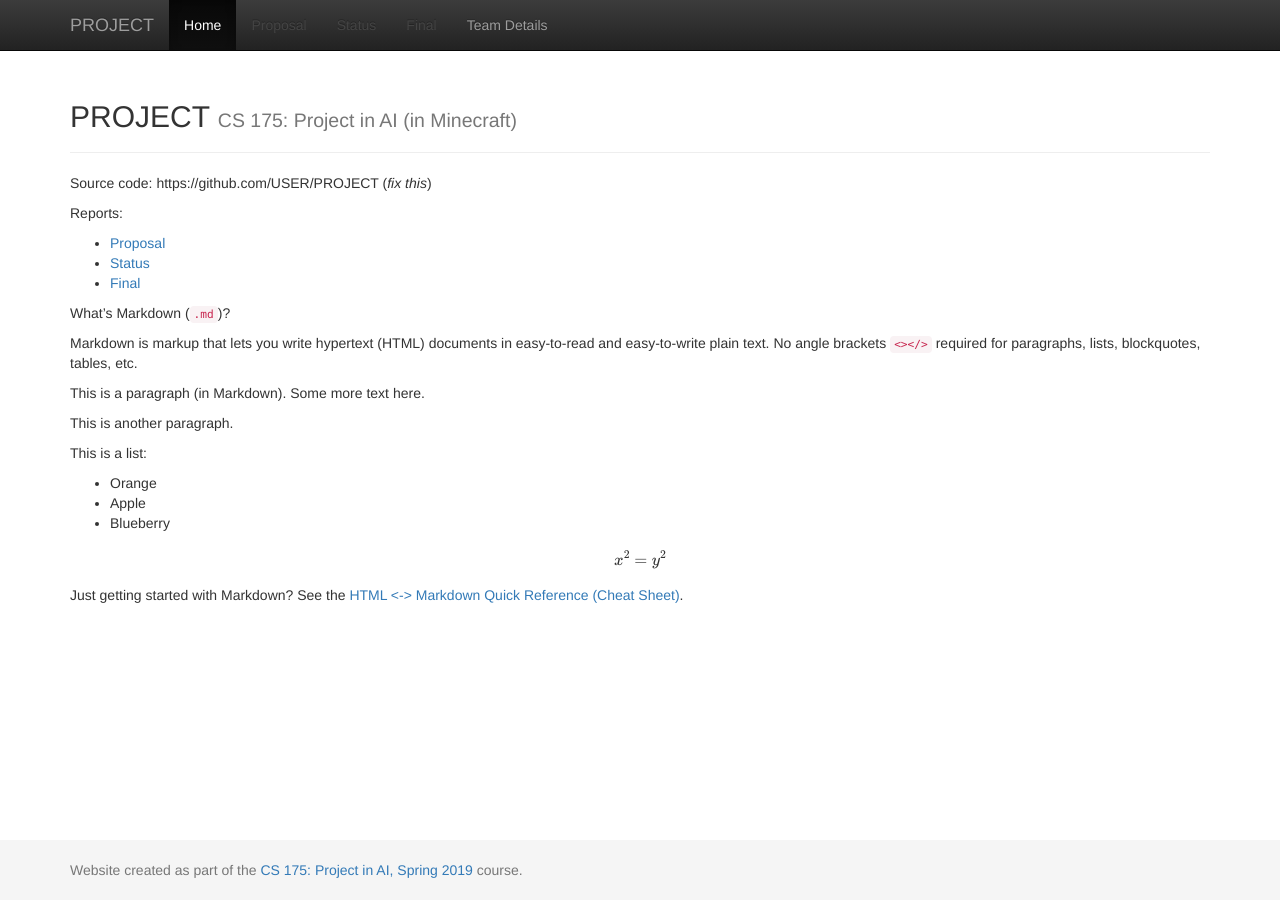
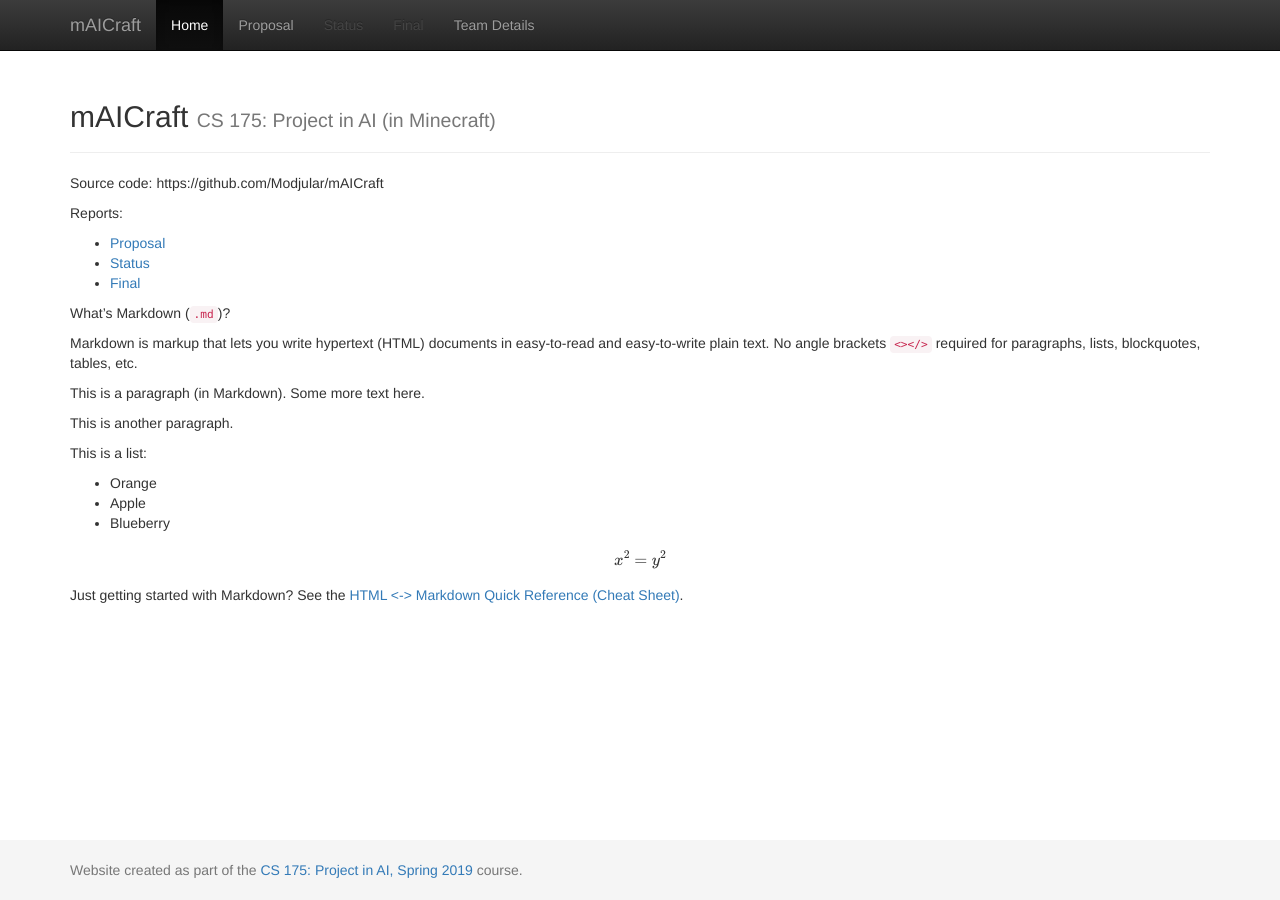
Before and after one commit to Modjular/boringAI, a Jekyll site: the page built from docs/index.md, in a window 1280 px wide. Built offline with Jekyll 4.4.1, drawn with Linux system fonts in a browser that asks for light colours; formulas are drawn with MathJax 3.

```diff
--- a/docs/_config.yml
+++ b/docs/_config.yml
@@ -1,7 +1,7 @@
 ###########
 # site.title
 
-title:    'PROJECT'
+title:    'mAICraft'
 subtitle: 'CS 175: Project in AI (in Minecraft)'
 
 
--- a/docs/index.md
+++ b/docs/index.md
@@ -3,7 +3,7 @@ layout: default
 title:  Home
 ---
 
-Source code: https://github.com/USER/PROJECT (_fix this_)
+Source code: https://github.com/Modjular/mAICraft
 
 Reports:
 
```
Also changed, not shown: docs/proposal.md (added, +20 -0 lines).
